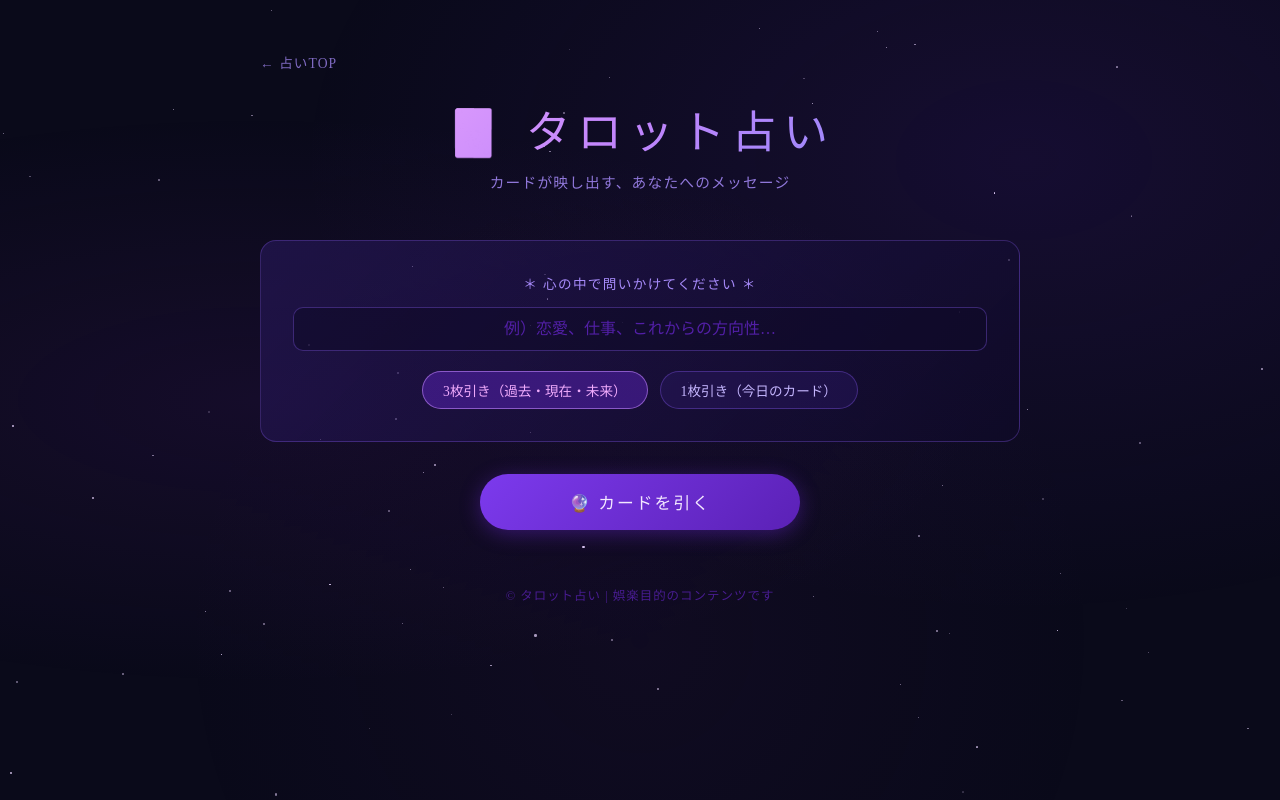
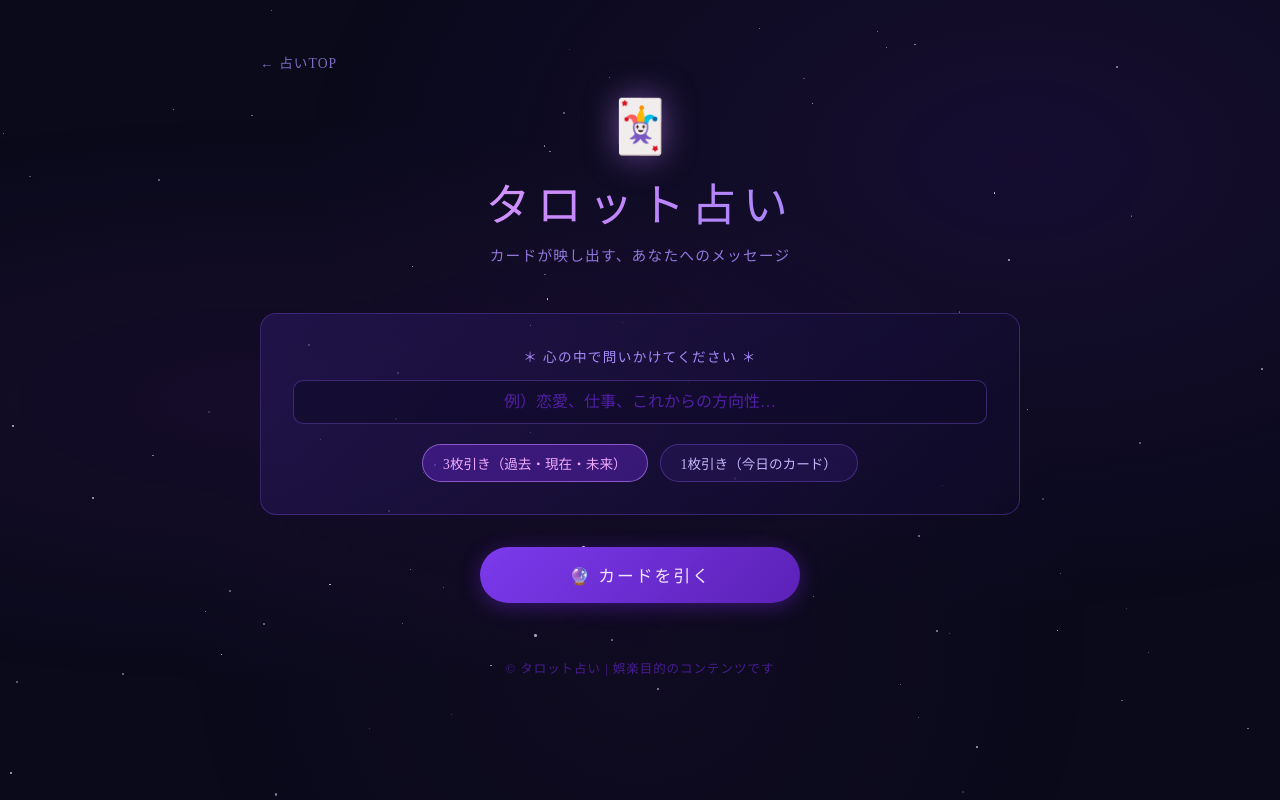
Before and after one commit to kiyotake1229/uranai, a plain HTML site: page tarot.html in a window 1280 px wide. Drawn offline with Linux system fonts and the light colour scheme.

Commit message:
タロット：ヘッダー絵文字をh1から分離して表示修正

```diff
--- a/tarot.html
+++ b/tarot.html
@@ -408,7 +408,8 @@
   <div class="container">
     <a href="index.html" style="display:inline-block;margin-bottom:24px;color:#a78bfa;font-size:0.85rem;text-decoration:none;letter-spacing:0.08em;opacity:0.75;transition:opacity 0.2s;" onmouseover="this.style.opacity=1" onmouseout="this.style.opacity=0.75">← 占いTOP</a>
     <header>
-      <h1>🃏 タロット占い</h1>
+      <span style="font-size:52px;display:block;margin-bottom:12px;filter:drop-shadow(0 0 16px rgba(192,132,252,0.5));">🃏</span>
+      <h1>タロット占い</h1>
       <p>カードが映し出す、あなたへのメッセージ</p>
     </header>
 
```
